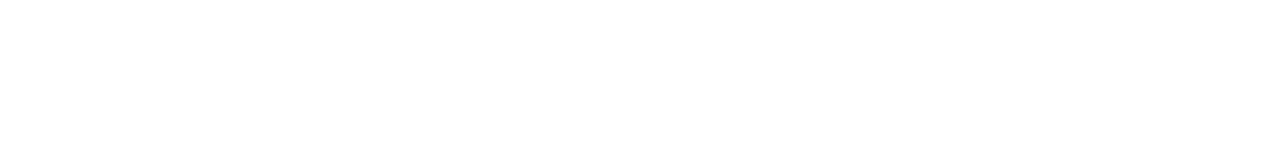
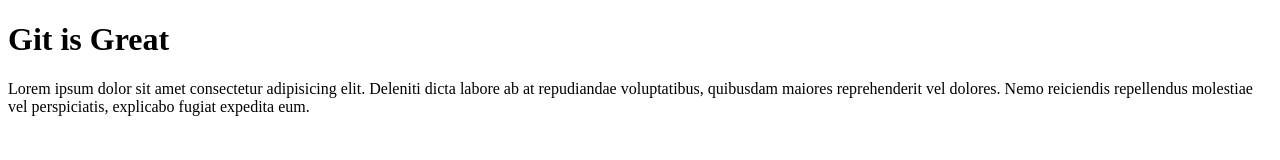
Before and after one commit to duhai-alshukaili-at-utas/gitProject, a plain HTML site: page index.html in a window 1280 px wide. Drawn offline with Linux system fonts and the light colour scheme.

Commit message:
Added a paragraph to the index file

```diff
--- a/index.html
+++ b/index.html
@@ -6,6 +6,11 @@
     <title>Document</title>
 </head>
 <body>
-
+    <h1>Git is Great</h1>
+    <p>
+        Lorem ipsum dolor sit amet consectetur adipisicing elit. Deleniti dicta labore ab at repudiandae voluptatibus,
+         quibusdam maiores reprehenderit vel dolores. Nemo reiciendis repellendus molestiae vel
+         perspiciatis, explicabo fugiat expedita eum.
+    </p>
 </body>
 </html>
```
